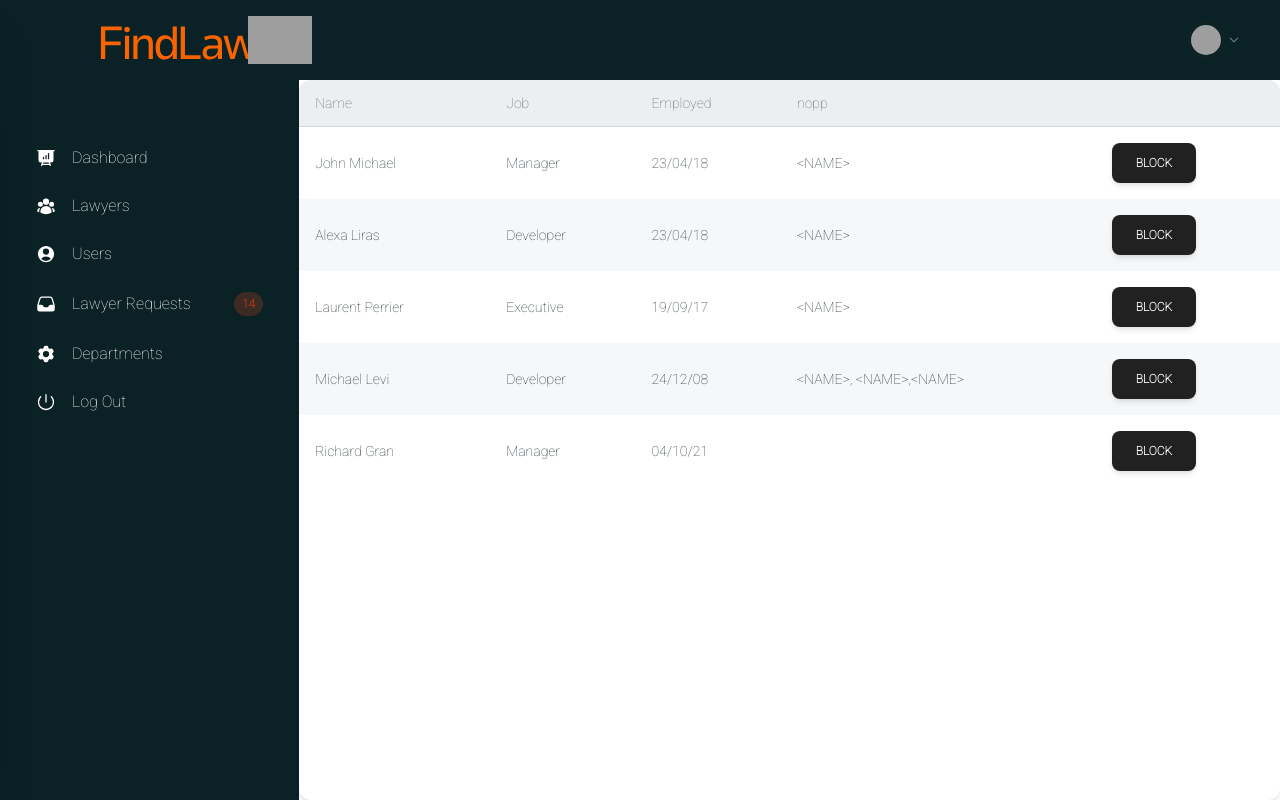
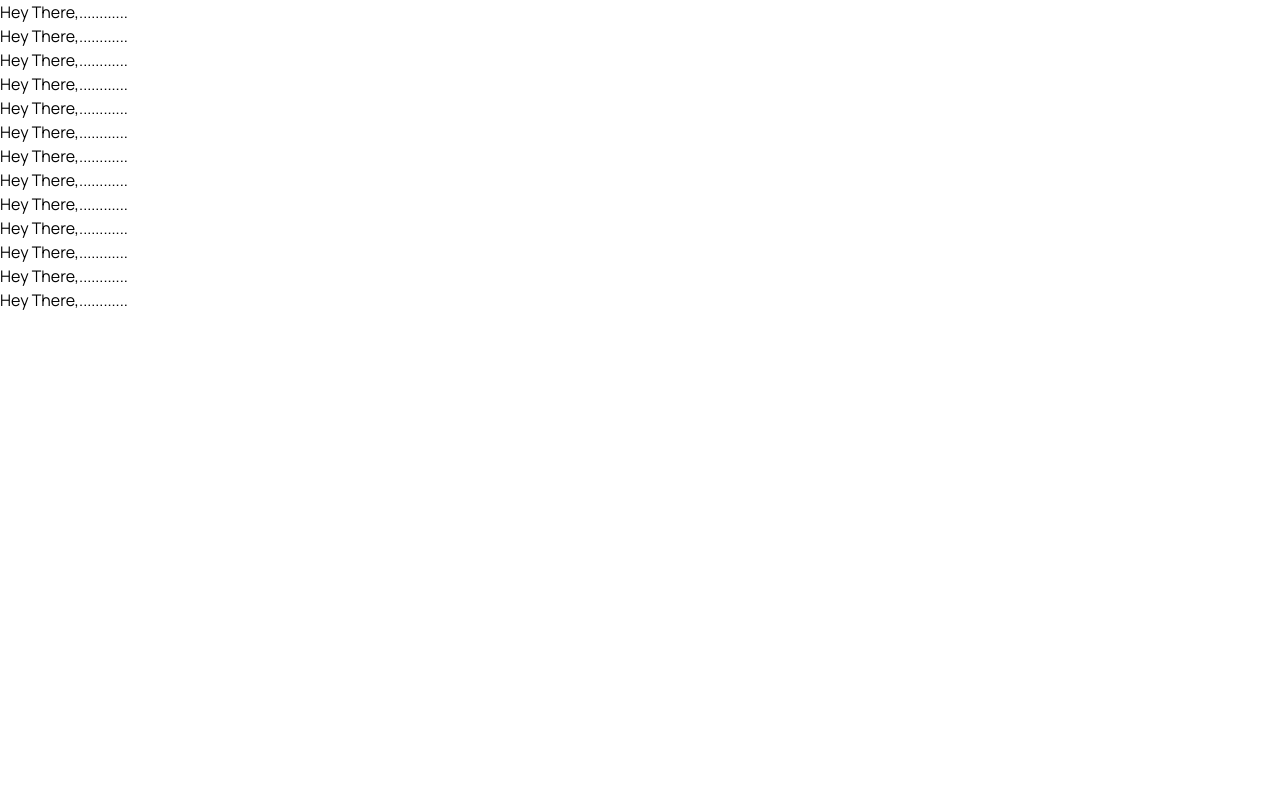
Before and after one commit to Yadhu-Ayyanchira/FindLaw_frontend, a React (Vite) app: page /admin in a window 1280 px wide. Built offline with nearby package versions, Linux system fonts and the light colour scheme; sample sign-in values are in the browser's storage; grey boxes are pictures that could not be loaded; a web font is replaced by a local one.

Commit message:
lawyer login

```diff
--- a/src/Components/Admin/AdminDashboard.jsx
+++ b/src/Components/Admin/AdminDashboard.jsx
@@ -4,121 +4,22 @@ import Sidebar from "../Common/Admin/Sidebar";
 import { Card, Typography,Button } from "@material-tailwind/react";
 
 function AdminDashboard() {
-  const TABLE_HEAD = ["Name", "Job", "Employed","nopp", ""];
-  const TABLE_ROWS = [
-    {
-      name: "John Michael",
-      job: "Manager",
-      date: "23/04/18",
-      nopp:"<NAME>",
-    },
-    {
-      name: "Alexa Liras",
-      job: "Developer",
-      date: "23/04/18",
-      nopp:"<NAME>"
-    },
-    {
-      name: "Laurent Perrier",
-      job: "Executive",
-      date: "19/09/17",
-      nopp : "<NAME> ",
-    },
-    {
-      name: "Michael Levi",
-      job: "Developer",
-      date: "24/12/08",
-      nopp :" <NAME>, <NAME>,<NAME>",
-    },
-    {
-      name: "Richard Gran",
-      job: "Manager",
-      date: "04/10/21",
-      noppl:"<NAME>",
-    },
-  ];
+
   return (
     <>
-      <div className="h-screen grid grid-rows-[5rem] ">
-        <div>
-          <NavBar />
-        </div>
-        <div className="md:grid md:grid-cols-[18.7rem,1fr]">
-          <div className="invisible md:visible">
-            <Sidebar />
-          </div>
-
-          <Card className="h-full w-full overflow-scroll">
-            <table className="w-full min-w-max table-auto text-left">
-              <thead>
-                <tr>
-                  {TABLE_HEAD.map((head) => (
-                    <th
-                      key={head}
-                      className="border-b border-blue-gray-100 bg-blue-gray-50 p-4"
-                    >
-                      <Typography
-                        variant="small"
-                        color="blue-gray"
-                        className="font-normal leading-none opacity-70"
-                      >
-                        {head}
-                      </Typography>
-                    </th>
-                  ))}
-                </tr>
-              </thead>
-              <tbody>
-                {TABLE_ROWS.map(({ name, job, date, nopp }, index) => (
-                  <tr key={name} className="even:bg-blue-gray-50/50">
-                    <td className="p-4">
-                      <Typography
-                        variant="small"
-                        color="blue-gray"
-                        className="font-normal"
-                      >
-                        {name}
-                      </Typography>
-                    </td>
-                    <td className="p-4">
-                      <Typography
-                        variant="small"
-                        color="blue-gray"
-                        className="font-normal"
-                      >
-                        {job}
-                      </Typography>
-                    </td>
-                    <td className="p-4">
-                      <Typography
-                        variant="small"
-                        color="blue-gray"
-                        className="font-normal"
-                      >
-                        {date}
-                      </Typography>
-                    </td>
-                    <td className="p-4">
-                      <Typography
-                        variant="small"
-                        color="blue-gray"
-                        className="font-normal"
-                      >
-                        {nopp}
-                      </Typography>
-                    </td>
-                    <td className="p-4">
-                      <a href="#buttons-with-link">
-                        <Button>Block</Button>
-                      </a>{" "}
-                    </td>
-                  </tr>
-                ))}
-              </tbody>
-            </table>
-          </Card>
-        </div>
-      </div>
+      <h1>Hey There,............</h1>
+      <h1>Hey There,............</h1>
+      <h1>Hey There,............</h1>
+      <h1>Hey There,............</h1>
+      <h1>Hey There,............</h1>
+      <h1>Hey There,............</h1>
+      <h1>Hey There,............</h1>
+      <h1>Hey There,............</h1>
+      <h1>Hey There,............</h1>
+      <h1>Hey There,............</h1>
+      <h1>Hey There,............</h1>
+      <h1>Hey There,............</h1>
+      <h1>Hey There,............</h1>
     </>
   );
 }
--- /dev/null
+++ b/src/Pages/Admin/Layout.jsx
@@ -0,0 +1,34 @@
+import React from "react";
+import { NavBar } from "../../Components/Common/Admin/Navbar";
+import { Sidebar } from "../../Components/Common/Admin/Sidebar";
+import { Outlet } from "react-router-dom";
+import React from 'react'
+
+function Layout() {
+  return (
+    <>
+      <div className="h-screen grid grid-rows-[5rem] ">
+        <div>
+          <NavBar />
+        </div>
+        <div className="md:grid md:grid-cols-[18.7rem,1fr]">
+          <div className="invisible md:visible">
+            <Sidebar />
+          </div>
+
+          <div>
+            <div className="h-full ">
+              <Outlet />
+            </div>
+
+            <div>
+              <Footer />
+            </div>
+          </div>
+        </div>
+      </div>
+    </>
+  );
+}
+
+export default Layout
--- a/src/Routes/LawyerRoutes.jsx
+++ b/src/Routes/LawyerRoutes.jsx
@@ -3,11 +3,12 @@ import { Route,Routes } from 'react-router-dom';
 import Dashboard from '../Components/Lawyer/Dashboard';
 import Login from '../Pages/Lawyer/Login';
 import Register from '../Pages/Lawyer/Register'
+import LawyerProtected from '../Protected/LawyerProtected';
 
 function LawyerRoutes() {
   return (
     <Routes>
-      <Route path="/" element={<Dashboard/>}/>
+      <Route path="/" element={<LawyerProtected><Dashboard/></LawyerProtected>}/>
       <Route path="/login" element={<Login/>}/>
       <Route path="/register" element={<Register/>}/>
     </Routes>
```
